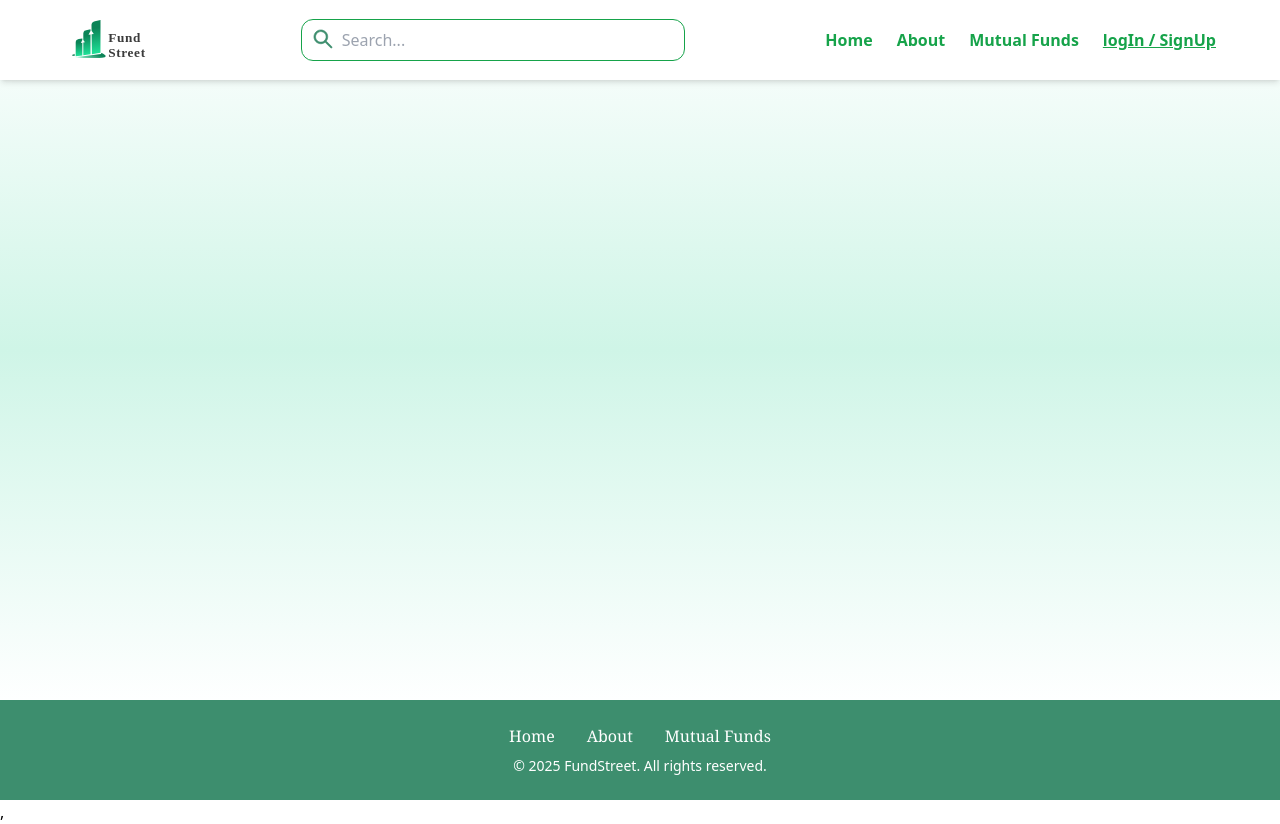
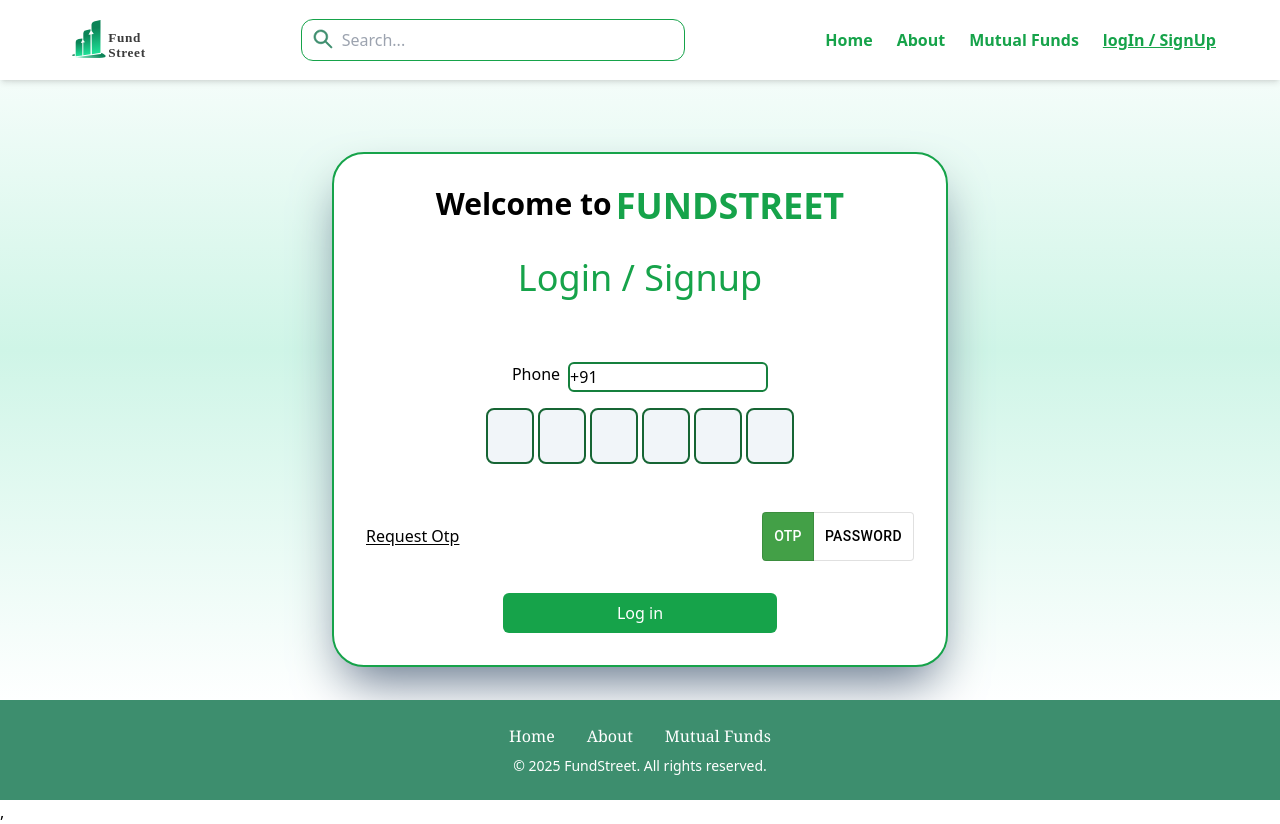
Before and after one commit to hoshang-DevX/FundStreet, a React (Vite) app in the folder FundStreet Project/: page /login in a window 1280 px wide. Built offline with nearby package versions, Linux system fonts and the light colour scheme; no server answers.

Commit message:
checked the build 1

```diff
--- a/FundStreet Project/src/App.jsx
+++ b/FundStreet Project/src/App.jsx
@@ -5,7 +5,7 @@ import Header from "./components/header/Header";
 import Footer from "./components/Footer/Footer";
 import MutualFunds from "./pages/MutualFunds"
 import CategoryFunds from "./components/mutualFunds/CategoryFunds"
-import LogInForm from "./components/loginPage/logInForm";
+import { LogInForm } from "./components/loginPage/logInForm";
 
 // import TopMovingBanner from "./components/MovingBanner/TopMovingBanner";
 
@@ -23,7 +23,7 @@ function App() {
             <Route path="/about" element={<About />} />
             <Route path="/mutual-funds" element={<MutualFunds />} />
             <Route path="/mutual-funds/:category" element={<CategoryFunds />} />
-            <Route path="/login" element={LogInForm} />
+            <Route path="/login" element={<LogInForm/>} />
           </Routes>
         </main>
 
--- a/FundStreet Project/src/components/loginPage/LogInForm.jsx
+++ b/FundStreet Project/src/components/loginPage/LogInForm.jsx
@@ -1,3 +1,4 @@
+
 import  { useState } from "react";
 import { useDispatch} from "react-redux";
 import { useNavigate } from "react-router-dom";
@@ -14,7 +15,7 @@ import MethodToggleButton from "./MethodToggleButton";
 import PasswordOtpForm from "./PasswordOtpForm";
 
 
-function LogInForm() {
+export   function LogInForm() {
 const [mobile_no, setMobile_no] = useState("+91");
 const [otp,setOtp]  = useState(Array(6).fill(''))      // reqd array in OTPInput.jsx   - now here convert to string
 const [password,setPassword] = useState('')
@@ -160,5 +161,3 @@ const handleLogInWithPassword = async()=>{
 
   );
 }
-
-export default LogInForm;
```
